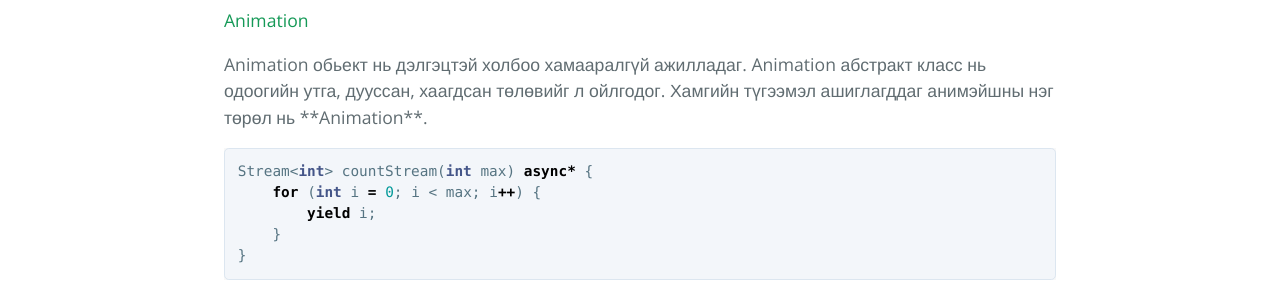
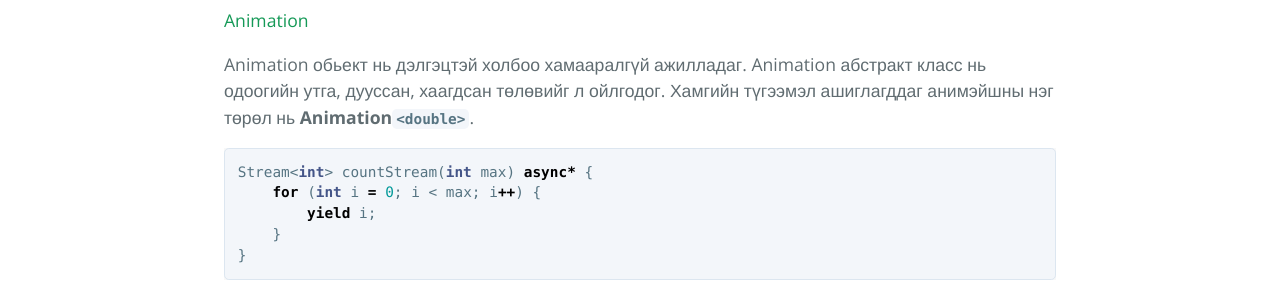
Before and after one commit to jargalbat/flutter_old, a Jekyll site: the page built from index.md, in a window 1280 px wide and 900 px high. Shown: the part 490-790 px from the top of the window. Built offline with Jekyll 4.4.1, drawn with Linux system fonts in a browser that asks for light colours; the repository's description, which GitHub fills in, is left out; our own code applies the rules of GitHub Pages for plain Markdown files.

Commit message:
Update index.md

````diff
--- a/index.md
+++ b/index.md
@@ -6,7 +6,7 @@ layout: default
 Flutter-ийн animation систем нь Animation обьектүүд дээр тулгуурладаг.
 
 #### Animation<double>
-Animation обьект нь дэлгэцтэй холбоо хамааралгүй ажилладаг. Animation абстракт класс нь одоогийн утга, дууссан, хаагдсан төлөвийг л ойлгодог. Хамгийн түгээмэл ашиглагддаг анимэйшны нэг төрөл нь **Animation<double>**.
+Animation обьект нь дэлгэцтэй холбоо хамааралгүй ажилладаг. Animation абстракт класс нь одоогийн утга, дууссан, хаагдсан төлөвийг л ойлгодог. Хамгийн түгээмэл ашиглагддаг анимэйшны нэг төрөл нь **Animation`<double>`**.
 
 ```dart
 Stream<int> countStream(int max) async* {
````
